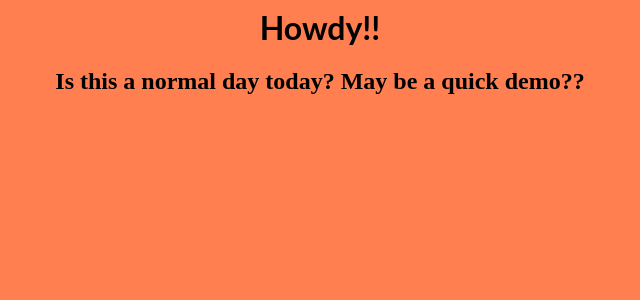
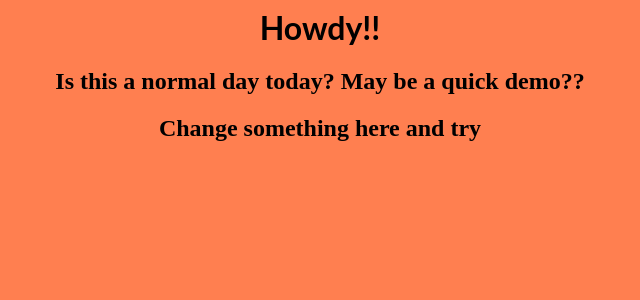
Before and after one commit to upentest-demo/devops-demo, a React (Create React App) app: page / in a window 1280 px wide. Shown: the top 300 px of the page, without its empty margins (320-960 px from the left). Built offline with nearby package versions, Linux system fonts and the light colour scheme.

Commit message:
Update App.js

```diff
--- a/src/App.js
+++ b/src/App.js
@@ -6,6 +6,7 @@ export default function App() {
     <div>
       <h1>Howdy!!</h1>
       <h2>Is this a normal day today? May be a quick demo??</h2>
+      <h2>Change something here and try</h2>
     </div>
   );
 }
```
